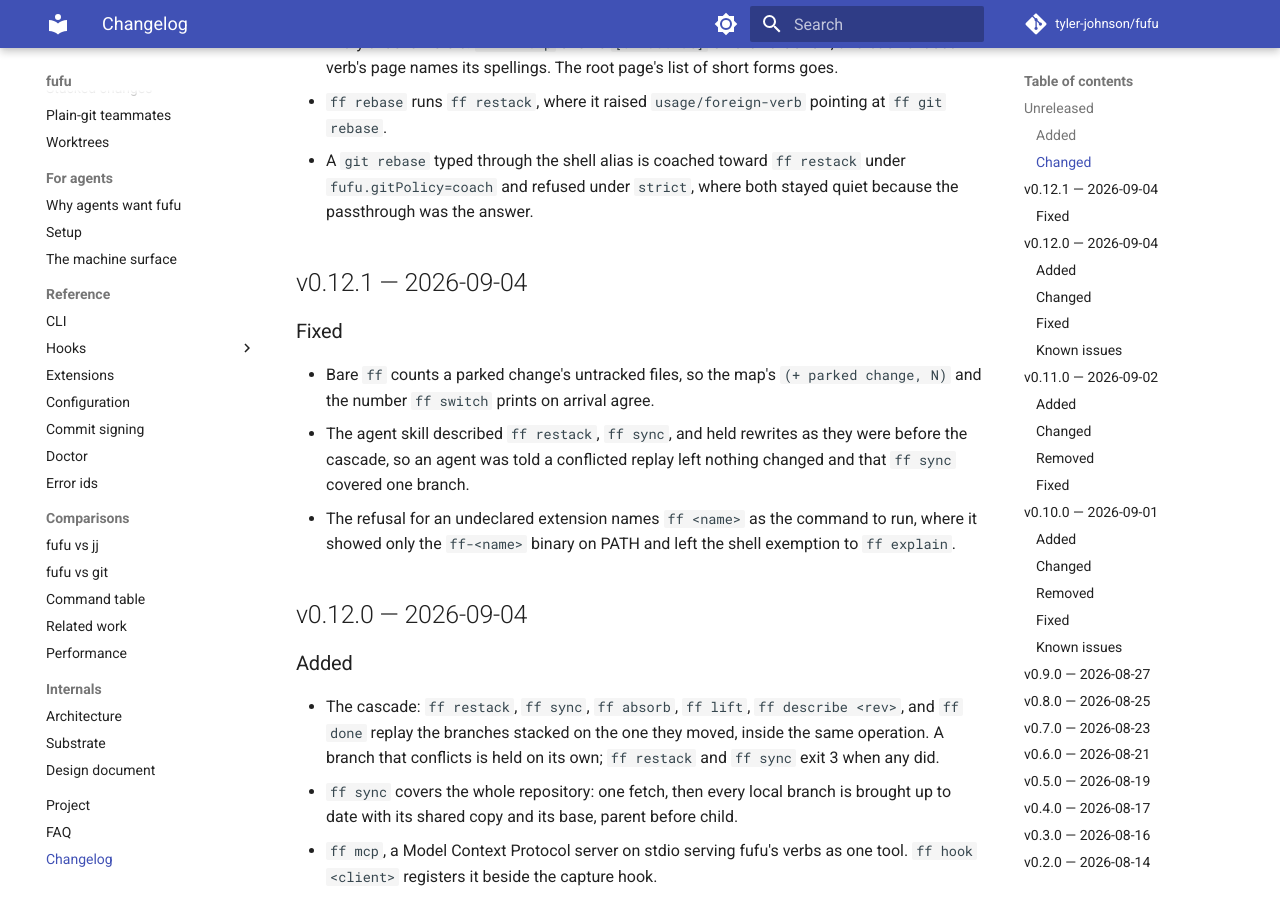
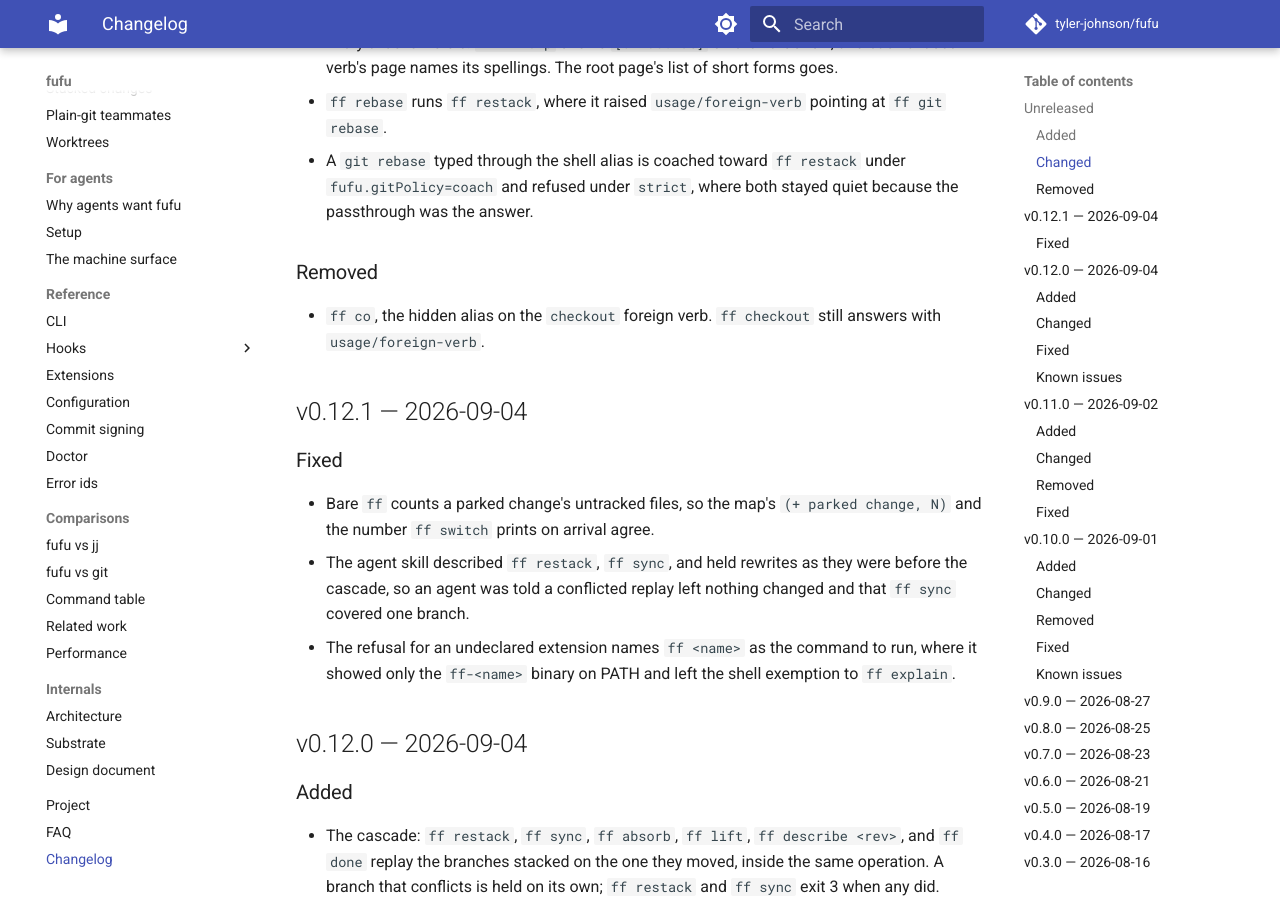
Before and after one commit to tyler-johnson/fufu, an MkDocs documentation site: the page built from docs/changelog.md, in a window 1280 px wide and 900 px high, scrolled down 552 px. Built offline with MkDocs 1.6.1 and Material for MkDocs 9.7.7, drawn with Linux system fonts in a browser that asks for light colours; comment, search, counter and statistics services are not loaded.

Commit message:
cli: the checkout foreign verb loses its co alias
`co` was the one hidden alias left after every other alias became visible: a `.gitconfig` abbreviation rather than a word git spells, reaching the same `usage/foreign-verb` refusal `ff checkout` reaches. Whoever has `co` has it for git, so the second spelling was surface with no reader, and `ff co` now falls to clap's unrecognized-subcommand error like any unknown word.

`crates/ff-cli/src/cli.rs` drops the alias from the `Checkout` variant. The foreign-verb test in `crates/ff-cli/tests/aliases.rs` loses its `co` row and the branch that mapped it back to `checkout` in the envelope's `cmd`, the one word where what was typed and what was reported differed.

DESIGN.md's foreign-verb paragraph no longer lists `co` and says why it is not among them, so the decision lives in one place. CHANGELOG.md records the removal under Unreleased.

```diff
--- a/CHANGELOG.md
+++ b/CHANGELOG.md
@@ -12,6 +12,10 @@
 - Every alias is visible: `ff --help` shows `[alias: st]` on the verb's row, and each aliased verb's page names its spellings. The root page's list of short forms goes.
 - `ff rebase` runs `ff restack`, where it raised `usage/foreign-verb` pointing at `ff git rebase`.
 - A `git rebase` typed through the shell alias is coached toward `ff restack` under `fufu.gitPolicy=coach` and refused under `strict`, where both stayed quiet because the passthrough was the answer.
+
+### Removed
+
+- `ff co`, the hidden alias on the `checkout` foreign verb. `ff checkout` still answers with `usage/foreign-verb`.
 
 ## v0.12.1 — 2026-09-04
 
```
Also changed, not shown: DESIGN.md (+1 -1 lines), 2 other files.
